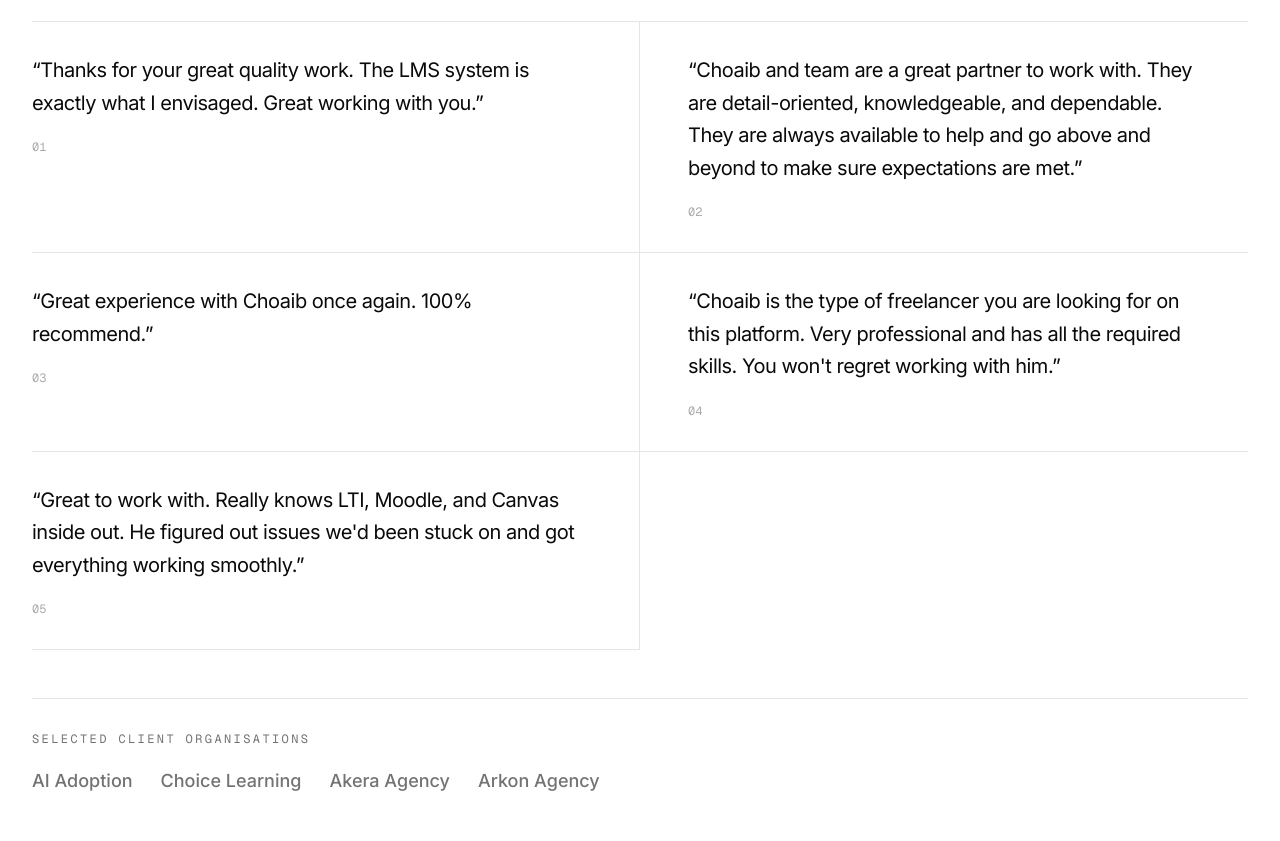
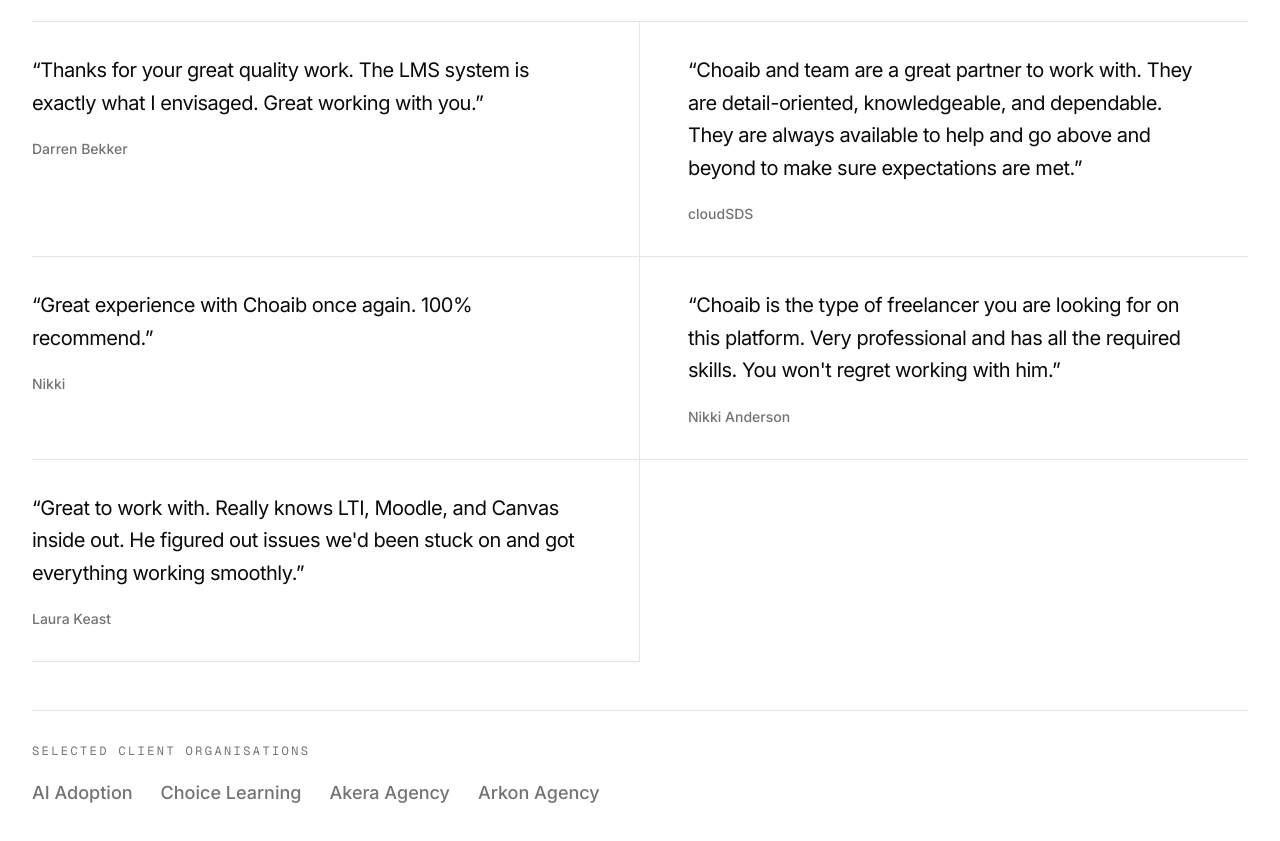
Before and after one commit to rizon-agency/rizon, a Next.js app: page / in a window 1280 px wide. Shown: the part 9160-10001 px from the top of the page. Built offline with nearby package versions, Linux system fonts and the light colour scheme.

Commit message:
feat(trust): attribute testimonials to named clients

```diff
--- a/src/app/trust.tsx
+++ b/src/app/trust.tsx
@@ -2,11 +2,11 @@ import Link from "next/link";
 import { SectionHeader } from "@/components/section-header";
 
 const testimonials = [
-  "Thanks for your great quality work. The LMS system is exactly what I envisaged. Great working with you.",
-  "Choaib and team are a great partner to work with. They are detail-oriented, knowledgeable, and dependable. They are always available to help and go above and beyond to make sure expectations are met.",
-  "Great experience with Choaib once again. 100% recommend.",
-  "Choaib is the type of freelancer you are looking for on this platform. Very professional and has all the required skills. You won't regret working with him.",
-  "Great to work with. Really knows LTI, Moodle, and Canvas inside out. He figured out issues we'd been stuck on and got everything working smoothly.",
+  { quote: "Thanks for your great quality work. The LMS system is exactly what I envisaged. Great working with you.", author: "Darren Bekker" },
+  { quote: "Choaib and team are a great partner to work with. They are detail-oriented, knowledgeable, and dependable. They are always available to help and go above and beyond to make sure expectations are met.", author: "cloudSDS" },
+  { quote: "Great experience with Choaib once again. 100% recommend.", author: "Nikki" },
+  { quote: "Choaib is the type of freelancer you are looking for on this platform. Very professional and has all the required skills. You won't regret working with him.", author: "Nikki Anderson" },
+  { quote: "Great to work with. Really knows LTI, Moodle, and Canvas inside out. He figured out issues we'd been stuck on and got everything working smoothly.", author: "Laura Keast" },
 ];
 
 const clients = [
@@ -16,4 +16,4 @@ const clients = [
   { name: "Arkon Agency", href: "https://arkon.agency" },
 ];
 
-export const Trust = () => <section className="container mt-32 md:mt-40"><SectionHeader label="Client feedback" title="The work has to hold up after the handoff." description="From clients who brought Rizon in when the learning-platform work got hard." /><div className="mt-12 grid grid-cols-1 border-t border-border md:grid-cols-2">{testimonials.map((quote, i) => <blockquote key={quote} className="border-b border-border py-8 md:pr-10 md:odd:border-r md:odd:pr-12 md:even:pl-12"><p className="text-xl leading-relaxed tracking-tight">&ldquo;{quote}&rdquo;</p><footer className="mt-5 font-mono text-xs tabular-nums text-muted-foreground/60">{String(i + 1).padStart(2, "0")}</footer></blockquote>)}</div><div className="mt-12 border-t border-border pt-8"><p className="font-mono text-xs uppercase tracking-[0.2em] text-muted-foreground">Selected client organisations</p><div className="mt-5 flex flex-wrap gap-x-7 gap-y-3">{clients.map((client) => <Link key={client.href} href={client.href} target="_blank" rel="noopener noreferrer" className="text-lg font-medium text-muted-foreground hover:text-foreground">{client.name}</Link>)}</div></div></section>;
+export const Trust = () => <section className="container mt-32 md:mt-40"><SectionHeader label="Client feedback" title="The work has to hold up after the handoff." description="From clients who brought Rizon in when the learning-platform work got hard." /><div className="mt-12 grid grid-cols-1 border-t border-border md:grid-cols-2">{testimonials.map(({ quote, author }) => <blockquote key={quote} className="border-b border-border py-8 md:pr-10 md:odd:border-r md:odd:pr-12 md:even:pl-12"><p className="text-xl leading-relaxed tracking-tight">&ldquo;{quote}&rdquo;</p><footer className="mt-5 text-sm font-medium text-muted-foreground">{author}</footer></blockquote>)}</div><div className="mt-12 border-t border-border pt-8"><p className="font-mono text-xs uppercase tracking-[0.2em] text-muted-foreground">Selected client organisations</p><div className="mt-5 flex flex-wrap gap-x-7 gap-y-3">{clients.map((client) => <Link key={client.href} href={client.href} target="_blank" rel="noopener noreferrer" className="text-lg font-medium text-muted-foreground hover:text-foreground">{client.name}</Link>)}</div></div></section>;
```
